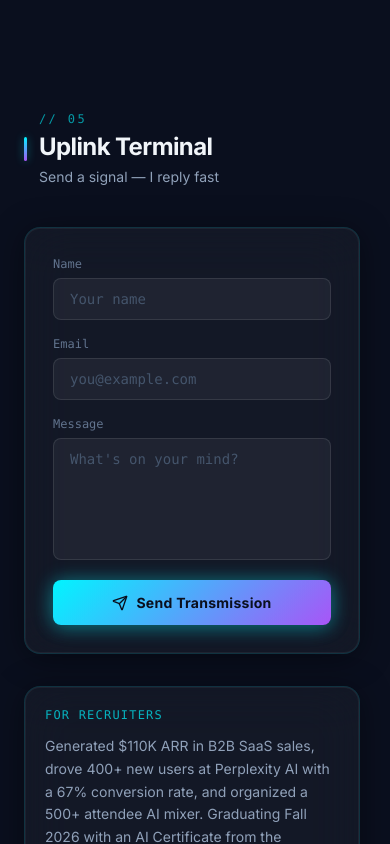
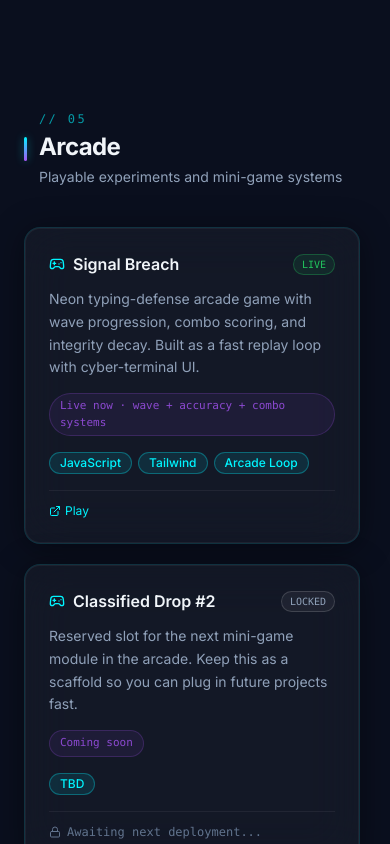
Before and after one commit to EwillieP99/ewilliep99.github.io, a React (Vite) app: page / in a window 390 px wide. Shown: the part 10940-11784 px from the top of the page. Built offline with nearby package versions, Linux system fonts and the light colour scheme.

Commit message:
Add dedicated Games section and arcade navigation

```diff
--- a/public/games/signal-breach/index.html
+++ b/public/games/signal-breach/index.html
@@ -24,7 +24,7 @@
   <div class="max-w-3xl w-full terminal rounded-xl overflow-hidden relative">
     <div class="bg-black border-b border-cyan-400 p-3 flex items-center justify-between text-xl">
       <div class="flex items-center gap-3"><span class="text-red-500 animate-pulse">●</span><span class="neon-cyan">SIGNAL BREACH v1.0</span></div>
-      <div class="flex gap-6 text-sm"><span>WAVE <span id="wave" class="text-white">1</span></span><span>SCORE <span id="score" class="text-white">00000</span></span><span>ACC <span id="accuracy" class="text-white">100</span>%</span></div>
+      <div class="flex gap-4 text-sm"><span>WAVE <span id="wave" class="text-white">1</span></span><span>SCORE <span id="score" class="text-white">00000</span></span><span>ACC <span id="accuracy" class="text-white">100</span>%</span><span>COMBO <span id="combo" class="text-white">x1.0</span></span><span>HIGH <span id="high-score" class="text-white">00000</span></span></div>
       <button onclick="location.reload()" class="text-xs px-3 py-1 border border-red-500 hover:bg-red-500/20">ABORT</button>
     </div>
     <div class="scanlines p-8 bg-black/90 min-h-[420px] flex flex-col">
@@ -35,6 +35,7 @@
         <input id="hidden-input" type="text" autocomplete="off" spellcheck="false" class="absolute inset-0 opacity-0 pointer-events-none">
       </div>
       <div id="feedback" class="text-center mt-4 text-xl h-8"></div>
+      <div class="text-center mt-2 text-cyan-400/60 text-sm">ENTER to lock in phrases • ESC to reset run</div>
     </div>
     <div class="bg-black p-4 flex justify-center gap-4 border-t border-cyan-400">
       <button onclick="startGame()" id="start-btn" class="neon-magenta px-10 py-4 text-2xl border-2 border-magenta-400 hover:border-white transition-all active:scale-95">INITIALIZE BREACH</button>
@@ -49,11 +50,13 @@
     const phrases = ["GENERATED $110K ARR IN B2B OUTBOUND PROSPECTING","ORGANIZED A 500+ ATTENDEE AI MIXER","MODERATED FACULTY-INDUSTRY AI PANEL FOR 100+ STUDENTS","LED 15 WORKSHOPS REACHING 600+ STUDENTS","67% TRIAL-TO-SIGNUP CONVERSION RATE","95% SOLUTION SELLING PROFICIENCY","90% PROMPT ENGINEERING","BUILT COMET ANALYTICS DASHBOARDS","MAINTAINED 30+ WEEK NOTION REVIEW STREAK","DIRECTED UF AI CLUB EVENTS","DEPLOYED THREE.JS NEON OPERATOR AVATAR","UPLOADED CLASSIFIED CHRONO LOG ENTRY","PURGED LEGACY FIREWALL PROTOCOLS","INJECTED NEURAL CREDIT BOOST","SYNCHRONIZED AUGMENTATION MATRIX","TRANSMITTED MISSION ARCHIVE PACKET"];
     let currentPhrase="",userTyped="",score=0,accuracy=100,wave=1,integrity=100,gameRunning=false,timer;
     let phrasesCleared=0,totalTyped=0,totalCorrect=0;
-    const phraseContainer=document.getElementById('phrase-container'),inputDisplay=document.getElementById('input-display'),hiddenInput=document.getElementById('hidden-input'),integrityEl=document.getElementById('integrity'),scoreEl=document.getElementById('score'),waveEl=document.getElementById('wave'),accuracyEl=document.getElementById('accuracy'),feedback=document.getElementById('feedback'),gameOverScreen=document.getElementById('game-over'),finalScoreEl=document.getElementById('final-score');
+    let combo=1,highScore=0;
+    const phraseContainer=document.getElementById('phrase-container'),inputDisplay=document.getElementById('input-display'),hiddenInput=document.getElementById('hidden-input'),integrityEl=document.getElementById('integrity'),scoreEl=document.getElementById('score'),waveEl=document.getElementById('wave'),accuracyEl=document.getElementById('accuracy'),comboEl=document.getElementById('combo'),highScoreEl=document.getElementById('high-score'),feedback=document.getElementById('feedback'),gameOverScreen=document.getElementById('game-over'),finalScoreEl=document.getElementById('final-score');
     function getRandomPhrase(){return phrases[Math.floor(Math.random()*phrases.length)];}
     function renderPhrase(){let html='';for(let i=0;i<currentPhrase.length;i++){const char=currentPhrase[i];if(i<userTyped.length){const cls=userTyped[i]===char?'text-green-400':'text-red-500 line-through';html+=`<span class="${cls}">${char}</span>`;}else{html+=`<span class="text-cyan-400/70">${char}</span>`;}}phraseContainer.innerHTML=html;}
-    function updateStats(){scoreEl.textContent=String(Math.floor(score)).padStart(5,'0');waveEl.textContent=wave;integrityEl.textContent=Math.max(0,Math.floor(integrity));accuracyEl.textContent=Math.max(0,Math.floor(accuracy));if(integrity<=30){integrityEl.classList.add('text-red-500','glitch');}else{integrityEl.classList.remove('text-red-500','glitch');}}
+    function updateStats(){scoreEl.textContent=String(Math.floor(score)).padStart(5,'0');waveEl.textContent=wave;integrityEl.textContent=Math.max(0,Math.floor(integrity));accuracyEl.textContent=Math.max(0,Math.floor(accuracy));comboEl.textContent=`x${combo.toFixed(1)}`;highScoreEl.textContent=String(Math.floor(highScore)).padStart(5,'0');if(integrity<=30){integrityEl.classList.add('text-red-500','glitch');}else{integrityEl.classList.remove('text-red-500','glitch');}}
     function updateAccuracy(){accuracy=totalTyped===0?100:(totalCorrect/totalTyped)*100;}
+    function renderInput(){inputDisplay.textContent=`${userTyped}${gameRunning?'_':''}`;}
     function nextPhrase(){currentPhrase=getRandomPhrase();userTyped="";renderPhrase();feedback.textContent="TYPE TO PURGE →";feedback.className="text-cyan-400 text-xl";}
     function checkInput(){
       if(!gameRunning)return;
@@ -70,12 +73,15 @@
 
       updateAccuracy();
       renderPhrase();
+      renderInput();
       updateStats();
 
       if(userTyped===currentPhrase){
         phrasesCleared++;
+        combo=Math.min(5,combo+0.3);
         const bonus=Math.max(50,300-(userTyped.length*5));
-        score+=bonus+(wave*20);
+        const gained=(bonus+(wave*20))*combo;
+        score+=gained;
 
         const nextWave=Math.floor(phrasesCleared/3)+1;
         const leveledUp=nextWave>wave;
@@ -84,23 +90,25 @@
         if(leveledUp){
           integrity=Math.min(100,integrity+8);
           feedback.textContent=`WAVE ${wave} ONLINE ⚡`;
-          feedback.className="text-magenta-400 text-2xl animate-pulse";
+          feedback.className="text-pink-400 text-2xl animate-pulse";
         }else{
-          feedback.textContent="SIGNAL PURGED ✓";
+          feedback.textContent=`SIGNAL PURGED ✓ +${Math.floor(gained)}`;
           feedback.className="text-green-400 text-2xl animate-pulse";
         }
 
         updateStats();
-        setTimeout(()=>{nextPhrase();hiddenInput.value="";},400);
+        setTimeout(()=>{nextPhrase();hiddenInput.value="";renderInput();},400);
+      }else if(userTyped.length>0&&userTyped[userTyped.length-1]!==currentPhrase[userTyped.length-1]){
+        combo=1;
       }
     }
     function damage(amount){integrity=Math.max(0,integrity-amount);updateStats();if(integrity<=0)endGame();}
-    function startGame(){document.getElementById('start-btn').classList.add('hidden');gameRunning=true;score=0;integrity=100;wave=1;accuracy=100;phrasesCleared=0;totalTyped=0;totalCorrect=0;updateStats();nextPhrase();hiddenInput.focus();timer=setInterval(()=>{if(integrity>0){const drain=1+Math.max(0,(wave-1)*0.25);damage(drain);}},800);}
-    function endGame(){gameRunning=false;clearInterval(timer);hiddenInput.blur();finalScoreEl.innerHTML=`FINAL TRANSMISSION<br><span class="text-6xl neon-cyan">${Math.floor(score)} PTS</span><br>WAVE ${wave} • ACC ${Math.floor(accuracy)}%`;gameOverScreen.classList.remove('hidden');const high=localStorage.getItem('neonHighScore')||0;if(score>high)localStorage.setItem('neonHighScore',score);}
-    function restartGame(){gameOverScreen.classList.add('hidden');document.getElementById('start-btn').classList.remove('hidden');hiddenInput.value="";}
+    function startGame(){document.getElementById('start-btn').classList.add('hidden');gameRunning=true;score=0;integrity=100;wave=1;accuracy=100;combo=1;phrasesCleared=0;totalTyped=0;totalCorrect=0;updateStats();nextPhrase();renderInput();hiddenInput.focus();timer=setInterval(()=>{if(integrity>0){const drain=1+Math.max(0,(wave-1)*0.25);damage(drain);}},800);}
+    function endGame(){gameRunning=false;clearInterval(timer);hiddenInput.blur();if(score>highScore){highScore=score;localStorage.setItem('neonHighScore',String(Math.floor(highScore)));}finalScoreEl.innerHTML=`FINAL TRANSMISSION<br><span class="text-6xl neon-cyan">${Math.floor(score)} PTS</span><br>WAVE ${wave} • ACC ${Math.floor(accuracy)}% • HIGH ${Math.floor(highScore)}`;updateStats();gameOverScreen.classList.remove('hidden');}
+    function restartGame(){gameOverScreen.classList.add('hidden');document.getElementById('start-btn').classList.remove('hidden');hiddenInput.value="";userTyped="";renderInput();}
     hiddenInput.addEventListener('input',checkInput);
-    document.addEventListener('keydown',e=>{if(gameRunning&&document.activeElement!==hiddenInput)hiddenInput.focus();});
-    window.onload=()=>{console.log("%cSIGNAL BREACH ONLINE — TYPE TO SURVIVE","color:#67e8f9;font-size:18px");};
+    document.addEventListener('keydown',e=>{if(gameRunning&&document.activeElement!==hiddenInput)hiddenInput.focus();if(e.key==='Escape'&&gameRunning){endGame();}if(e.key==='Enter'&&!gameRunning){startGame();}});
+    window.onload=()=>{highScore=Number(localStorage.getItem('neonHighScore')||0);updateStats();renderInput();console.log("%cSIGNAL BREACH ONLINE — TYPE TO SURVIVE","color:#67e8f9;font-size:18px");};
   </script>
 </body>
 </html>
--- a/src/App.tsx
+++ b/src/App.tsx
@@ -5,6 +5,7 @@ import { About } from "@/components/sections/About";
 import { Timeline } from "@/components/sections/Timeline";
 import { Skills } from "@/components/sections/Skills";
 import { Projects } from "@/components/sections/Projects";
+import { Games } from "@/components/sections/Games";
 import { Contact } from "@/components/sections/Contact";
 import { Footer } from "@/components/sections/Footer";
 import { Terminal } from "@/components/ui/Terminal";
@@ -94,6 +95,7 @@ export default function App() {
         <Timeline />
         <Skills />
         <Projects />
+        <Games />
         <Contact />
       </main>
 
--- a/src/components/sections/Contact.tsx
+++ b/src/components/sections/Contact.tsx
@@ -83,7 +83,7 @@ export function Contact() {
 
       <AnimatedSection>
         <SectionHeader
-          codename="// 05"
+          codename="// 06"
           label="Uplink Terminal"
           sub="Send a signal — I reply fast"
         />
--- /dev/null
+++ b/src/components/sections/Games.tsx
@@ -0,0 +1,76 @@
+import { Gamepad2, ExternalLink, Lock } from "lucide-react";
+import { AnimatedSection } from "@/components/ui/AnimatedSection";
+import { Card } from "@/components/ui/Card";
+import { SectionHeader } from "@/components/ui/SectionHeader";
+import { Tag } from "@/components/ui/Tag";
+import { games } from "@/data/games";
+
+export function Games() {
+  return (
+    <section id="games" className="max-w-6xl mx-auto px-6 py-24" aria-label="Games section">
+      <AnimatedSection>
+        <SectionHeader
+          codename="// 05"
+          label="Arcade"
+          sub="Playable experiments and mini-game systems"
+        />
+      </AnimatedSection>
+
+      <div className="grid sm:grid-cols-2 gap-5">
+        {games.map((game, index) => (
+          <AnimatedSection key={game.id} delay={index * 0.08}>
+            <Card padding="p-6" className="h-full flex flex-col">
+              <div className="flex items-center justify-between mb-3">
+                <div className="flex items-center gap-2">
+                  <Gamepad2 size={16} className="text-neon-cyan" />
+                  <h3 className="font-semibold text-slate-100 font-display">{game.title}</h3>
+                </div>
+                <span
+                  className={`text-[10px] px-2 py-0.5 rounded-full border font-mono ${
+                    game.status === "live"
+                      ? "text-neon-green border-neon-green/30 bg-neon-green/10"
+                      : "text-slate-400 border-white/15 bg-white/5"
+                  }`}
+                >
+                  {game.status === "live" ? "LIVE" : "LOCKED"}
+                </span>
+              </div>
+
+              <p className="text-sm text-slate-400 leading-relaxed mb-3 flex-1">{game.description}</p>
+
+              <div className="inline-flex items-center gap-1.5 px-2.5 py-1 mb-4 rounded-full bg-neon-purple/8 border border-neon-purple/20 text-[11px] font-mono text-neon-purple/80 self-start">
+                {game.highlight}
+              </div>
+
+              <div className="flex flex-wrap gap-1.5 mb-4">
+                {game.tech.map((tag) => (
+                  <Tag key={tag} label={tag} color="cyan" />
+                ))}
+              </div>
+
+              {game.links.length > 0 ? (
+                <div className="flex gap-3 pt-3 border-t border-white/6">
+                  {game.links.map((link) => (
+                    <a
+                      key={link.href}
+                      href={link.href}
+                      className="flex items-center gap-1 text-xs text-neon-cyan hover:text-neon-cyan/80 transition-colors"
+                    >
+                      <ExternalLink size={12} />
+                      {link.label}
+                    </a>
+                  ))}
+                </div>
+              ) : (
+                <div className="pt-3 border-t border-white/6 text-xs text-slate-500 font-mono flex items-center gap-1.5">
+                  <Lock size={12} />
+                  Awaiting next deployment...
+                </div>
+              )}
+            </Card>
+          </AnimatedSection>
+        ))}
+      </div>
+    </section>
+  );
+}
--- a/src/components/sections/Navbar.tsx
+++ b/src/components/sections/Navbar.tsx
@@ -12,6 +12,7 @@ const NAV_LINKS = [
   { id: "timeline", label: "Chrono" },
   { id: "augmentations", label: "Skills" },
   { id: "projects", label: "Missions" },
+  { id: "games", label: "Arcade" },
   { id: "contact", label: "Uplink" },
 ];
 
--- /dev/null
+++ b/src/data/games.ts
@@ -0,0 +1,39 @@
+export interface GameLink {
+  label: string;
+  href: string;
+}
+
+export interface Game {
+  id: string;
+  title: string;
+  description: string;
+  status: "live" | "coming-soon";
+  tech: string[];
+  links: GameLink[];
+  highlight: string;
+}
+
+export const games: Game[] = [
+  {
+    id: "signal-breach",
+    title: "Signal Breach",
+    description:
+      "Neon typing-defense arcade game with wave progression, combo scoring, and integrity decay. Built as a fast replay loop with cyber-terminal UI.",
+    status: "live",
+    tech: ["JavaScript", "Tailwind", "Arcade Loop"],
+    links: [
+      { label: "Play", href: "/games/signal-breach/" },
+    ],
+    highlight: "Live now · wave + accuracy + combo systems",
+  },
+  {
+    id: "next-drop",
+    title: "Classified Drop #2",
+    description:
+      "Reserved slot for the next mini-game module in the arcade. Keep this as a scaffold so you can plug in future projects fast.",
+    status: "coming-soon",
+    tech: ["TBD"],
+    links: [],
+    highlight: "Coming soon",
+  },
+];
--- a/src/hooks/useTerminal.ts
+++ b/src/hooks/useTerminal.ts
@@ -21,6 +21,7 @@ const COMMANDS: Record<string, string[]> = {
     "  about     — Learn about Ethan",
     "  skills    — View skill categories",
     "  projects  — Browse mission archive",
+    "  games     — Open arcade section",
     "  contact   — Get in touch",
     "  resume    — Download resume",
     "  clear     — Clear terminal",
@@ -57,6 +58,14 @@ const COMMANDS: Record<string, string[]> = {
     "[04] AI Workflow Stack     — 80% cognitive load reduced",
     "",
     "Scroll down to view full mission details.",
+  ],
+  games: [
+    "Booting arcade deck...",
+    "",
+    "[01] Signal Breach        — Live typing-defense game",
+    "[02] Classified Drop #2   — Coming soon",
+    "",
+    "Scroll down to launch active game modules.",
   ],
   contact: [
     "┌─ UPLINK CHANNELS ────────────────────────┐",
@@ -141,7 +150,7 @@ export function useTerminal(): TerminalReturn {
     }
 
     // Scroll navigation for certain commands
-    if (["projects", "contact", "skills"].includes(cmd)) {
+    if (["projects", "games", "contact", "skills"].includes(cmd)) {
       setTimeout(() => {
         const el = document.getElementById(cmd === "skills" ? "augmentations" : cmd);
         if (el) el.scrollIntoView({ behavior: "smooth" });
```
Also changed, not shown: 1 other file (tests, documents, lock files or other folders).
